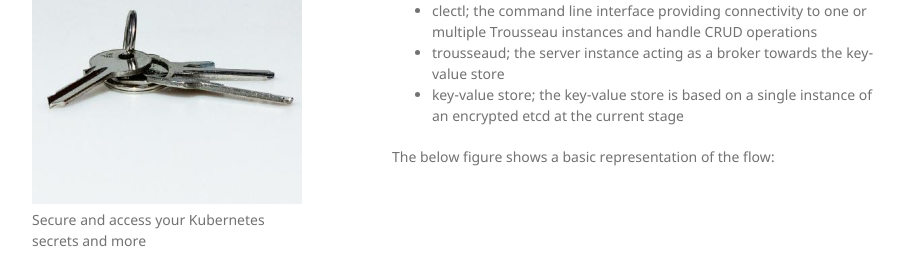
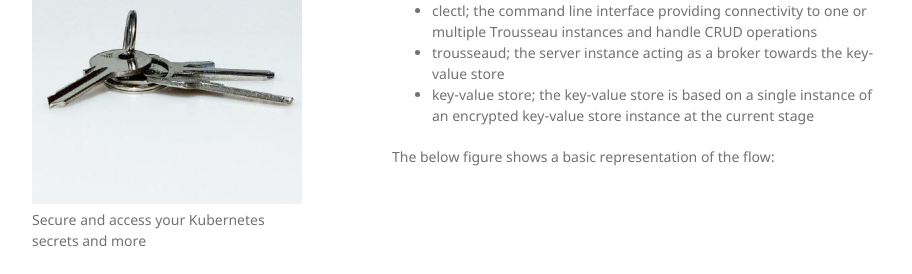
Before and after one commit to Trousseau-io/trousseau-io.github.io, a Jekyll site: the page built from 001-architecture.md, in a window 1280 px wide and 900 px high, scrolled down 749 px. Shown: the part 175-449 px from the top of the window, without its empty margins (178-1090 px from the left). Built offline with Jekyll 4.4.1, drawn with Linux system fonts in a browser that asks for light colours.

Commit message:
working on mvp1.0 architecture

```diff
--- a/001-architecture.md
+++ b/001-architecture.md
@@ -33,7 +33,7 @@ The MVP1.0 architecture aims to a single instance approach with a limited the co
 
 * clectl; the command line interface providing connectivity to one or multiple Trousseau instances and handle CRUD operations
 * trousseaud; the server instance acting as a broker towards the key-value store
-* key-value store; the key-value store is based on a single instance of an encrypted etcd at the current stage
+* key-value store; the key-value store is based on a single instance of an encrypted key-value store instance at the current stage
 
 The below figure shows a basic representation of the flow:
 ![mvp1overview](https://raw.githubusercontent.com/Trousseau-io/trousseau-io.github.io/main/assets/diagrams/trousseau_mvp1_-_overview.png)
```
